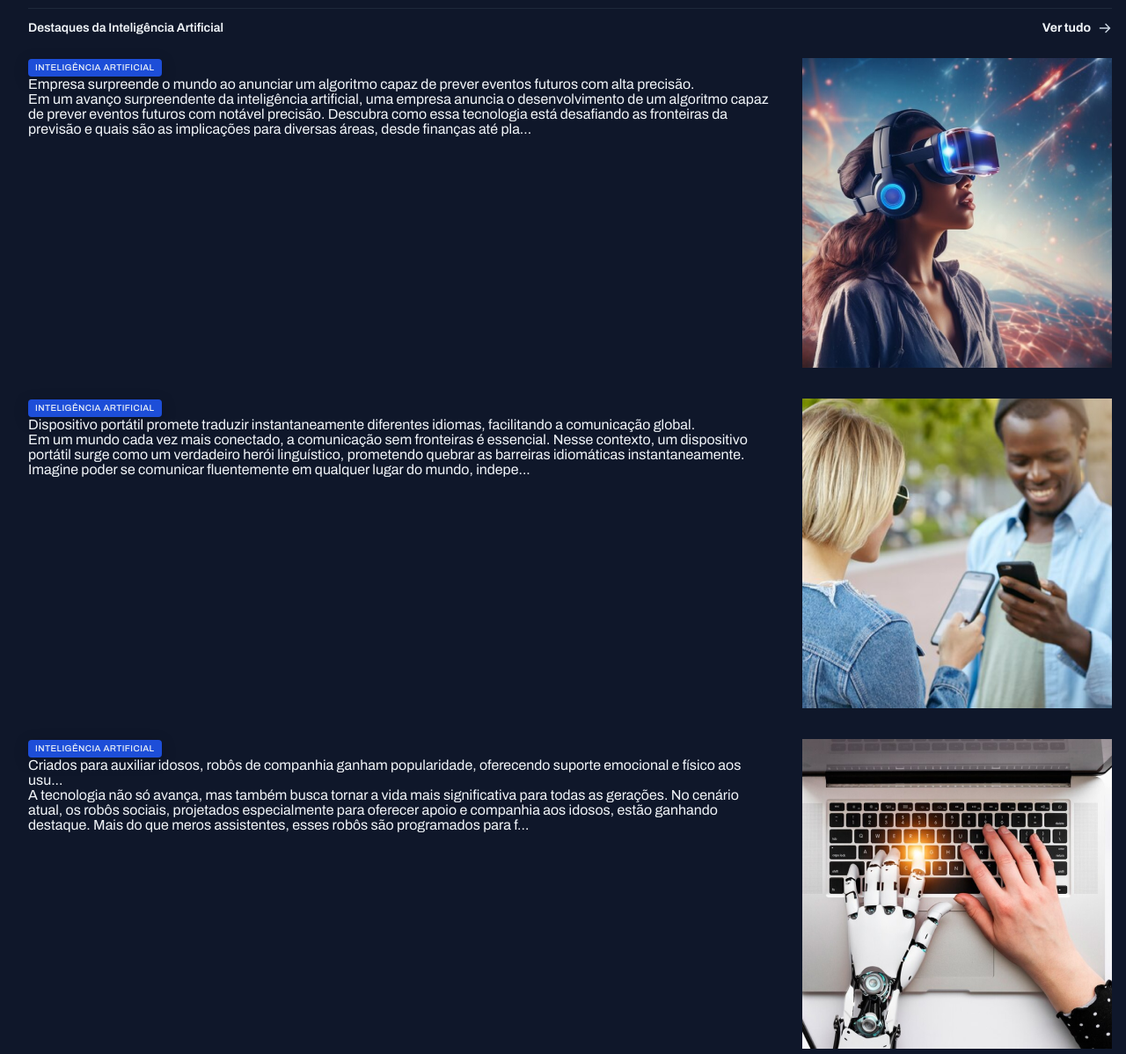
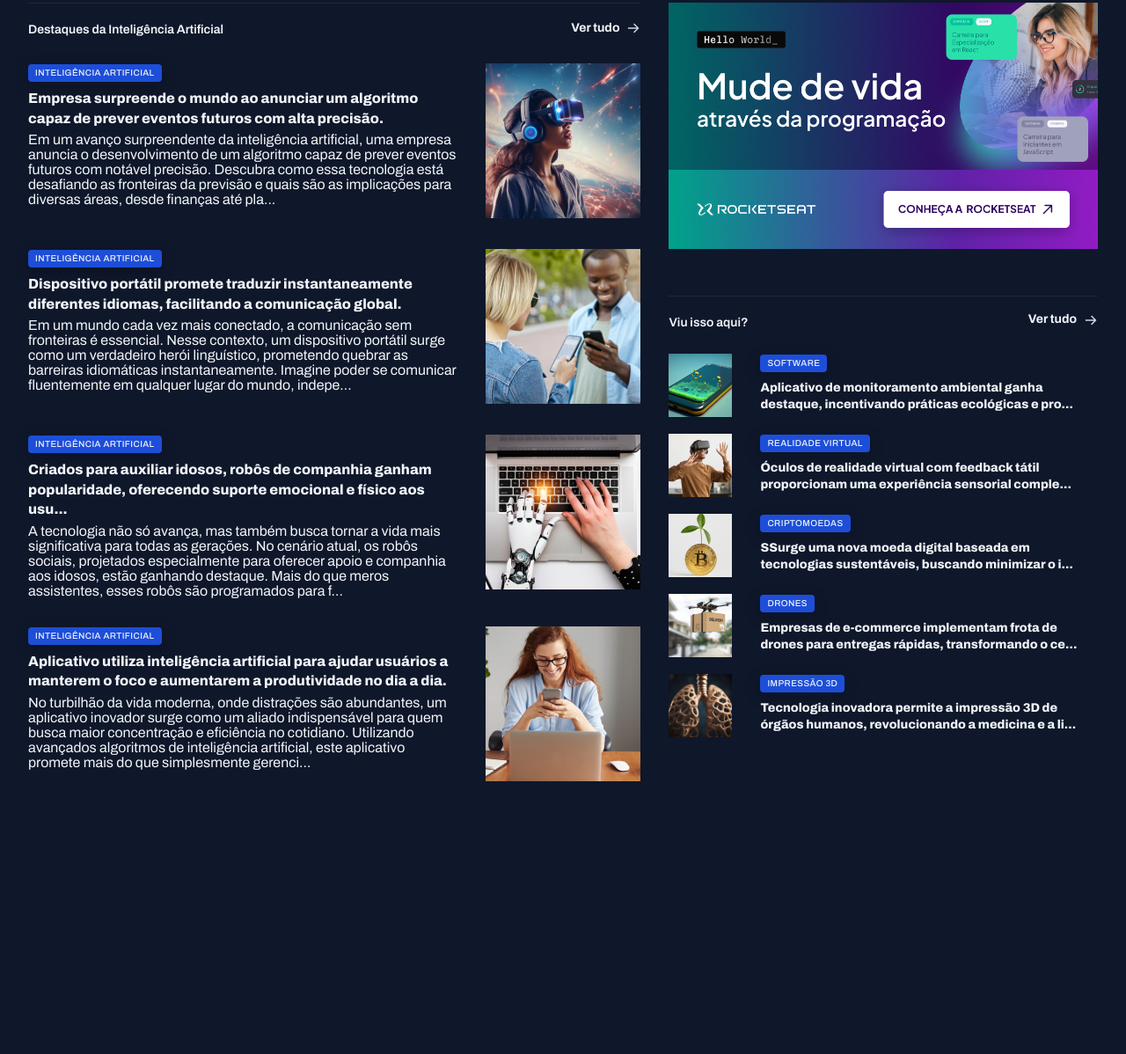
Before and after one commit to talisonsc/Projeto-Portal-de-Noticias, a plain HTML site: page index.html in a window 1280 px wide. Shown: the part 1028-2226 px from the top of the page at 88% size. After the commit the page ends 1999 px from the top, so only its background shows below. Drawn offline with Linux system fonts and the light colour scheme.

Commit message:
done project

```diff
--- a/index.html
+++ b/index.html
@@ -166,7 +166,7 @@
         <article class="grid grid-flow-col gap-32">
           <div>
             <span class="content-tag">Inteligência Artificial</span>
-            <h3>Empresa surpreende o mundo ao anunciar um algoritmo capaz de prever eventos futuros com alta precisão.</h3>
+            <h3 class="text-xl">Empresa surpreende o mundo ao anunciar um algoritmo capaz de prever eventos futuros com alta precisão.</h3>
             <p>Em um avanço surpreendente da inteligência artificial, uma empresa anuncia o desenvolvimento de um algoritmo capaz de prever eventos futuros com notável precisão. Descubra como essa tecnologia está desafiando as fronteiras da previsão e quais são as implicações para diversas áreas, desde finanças até pla...</p>
           </div>
 
@@ -178,7 +178,7 @@
         <article class="grid grid-flow-col gap-32">
           <div>
             <span class="content-tag">Inteligência Artificial</span>
-            <h3>Dispositivo portátil promete traduzir instantaneamente diferentes idiomas, facilitando a comunicação global.</h3>
+            <h3 class="text-xl">Dispositivo portátil promete traduzir instantaneamente diferentes idiomas, facilitando a comunicação global.</h3>
             <p>Em um mundo cada vez mais conectado, a comunicação sem fronteiras é essencial. Nesse contexto, um dispositivo portátil surge como um verdadeiro herói linguístico, prometendo quebrar as barreiras idiomáticas instantaneamente. Imagine poder se comunicar fluentemente em qualquer lugar do mundo, indepe...</p>
           </div>
 
@@ -190,7 +190,7 @@
         <article class="grid grid-flow-col gap-32">
           <div>
             <span class="content-tag">Inteligência Artificial</span>
-            <h3>Criados para auxiliar idosos, robôs de companhia ganham popularidade, oferecendo suporte emocional e físico aos usu...</h3>
+            <h3 class="text-xl">Criados para auxiliar idosos, robôs de companhia ganham popularidade, oferecendo suporte emocional e físico aos usu...</h3>
             <p>A tecnologia não só avança, mas também busca tornar a vida mais significativa para todas as gerações. No cenário atual, os robôs sociais, projetados especialmente para oferecer apoio e companhia aos idosos, estão ganhando destaque. Mais do que meros assistentes, esses robôs são programados para f...</p>
           </div>
 
@@ -202,7 +202,7 @@
         <article class="grid grid-flow-col gap-32">
           <div>
             <span class="content-tag">Inteligência Artificial</span>
-            <h3>Aplicativo utiliza inteligência artificial para ajudar usuários a manterem o foco e aumentarem a produtividade no dia a dia.
+            <h3 class="text-xl">Aplicativo utiliza inteligência artificial para ajudar usuários a manterem o foco e aumentarem a produtividade no dia a dia.
             </h3>
             <p>No turbilhão da vida moderna, onde distrações são abundantes, um aplicativo inovador surge como um aliado indispensável para quem busca maior concentração e eficiência no cotidiano. Utilizando avançados algoritmos de inteligência artificial, este aplicativo promete mais do que simplesmente gerenci...
             </p>
@@ -216,6 +216,7 @@
 
     </section>
 
+    <aside>
       <div id="ads">
         <img src="assets/Ads.png" alt="">
       </div>
@@ -238,7 +239,7 @@
             </div>
             <div>
               <span class="content-tag">software</span>
-            <h3>Aplicativo de monitoramento ambiental ganha destaque, incentivando práticas ecológicas e pro...</h3>
+              <h3 class="text-lg">Aplicativo de monitoramento ambiental ganha destaque, incentivando práticas ecológicas e pro...</h3>
             </div>
           </article>
 
@@ -248,7 +249,7 @@
             </div>
             <div>
               <span class="content-tag">realidade virtual</span>
-            <h3>Óculos de realidade virtual com feedback tátil proporcionam uma experiência sensorial complet...</h3>
+              <h3 class="text-lg">Óculos de realidade virtual com feedback tátil proporcionam uma experiência sensorial comple...</h3>
             </div>
           </article>
 
@@ -258,7 +259,7 @@
             </div>
             <div>
               <span class="content-tag">criptomoedas</span>
-            <h3>Surge uma nova moeda digital baseada em tecnologias sustentáveis, buscando minimizar o i...</h3>
+              <h3 class="text-lg">SSurge uma nova moeda digital baseada em tecnologias sustentáveis, buscando minimizar o i...</h3>
             </div>
           </article>
 
@@ -268,7 +269,7 @@
             </div>
             <div>
               <span class="content-tag">drones</span>
-            <h3>Empresas de e-commerce implementam frota de drones para entregas rápidas, transformando o ce...</h3>
+              <h3 class="text-lg">Empresas de e-commerce implementam frota de drones para entregas rápidas, transformando o ce...</h3>
             </div>
           </article>
 
@@ -278,12 +279,15 @@
             </div>
             <div>
               <span class="content-tag">impressão 3d</span>
-            <h3>Tecnologia inovadora permite a impressão 3D de órgãos humanos, revolucionando a medicina e a li...</h3>
+              <h3 class="text-lg">Tecnologia inovadora permite a impressão 3D de órgãos humanos, revolucionando a medicina e a li...</h3>
             </div>
           </article>
 
         </div>
       </section>
+    </aside>
+
+
 
 
   </main>
--- a/styles/global.css
+++ b/styles/global.css
@@ -52,8 +52,18 @@ h1, h2, h3 {
 }
 
 main {
-  margin-top: 40px;
-  gap: 80px;
+  margin-block: 40px 80px;
+  row-gap: 80px;
+  column-gap: 32px;
+  grid-template-areas:
+  "featured featured"
+  "weekly weekly"
+  "ia aside";
+
+  grid-template-columns: 2fr 1.4fr;
+
+
+
 }
 
 .content-tag {
--- a/styles/section.css
+++ b/styles/section.css
@@ -21,6 +21,8 @@ section header {
 }
 
 #featured {
+  grid-area: featured;
+
   img {
     height: 100%;
     object-fit: cover;
@@ -61,7 +63,7 @@ section header {
 }
 
 #weekly {
-
+  grid-area: weekly;
 
   &>div { grid-template-columns: repeat(4, 296px);
 
@@ -81,3 +83,34 @@ section header {
   }
 
 }
+
+#ia {
+  grid-area: ia;
+  img {
+    width: 176px;
+    aspect-ratio: 1/1;
+    object-fit: cover;
+  }
+
+  h3 {
+    margin-block: 8px 4px;
+  }
+}
+
+aside {
+  display: grid;
+  grid-area: aside;
+}
+
+
+#more {
+  img {
+    width: 72px;
+    aspect-ratio: 1/1;
+    object-fit: cover;
+  }
+
+  h3 {
+    margin-top: 8px;
+  }
+}
```
Lines whose indentation alone changed are shown as unchanged.
